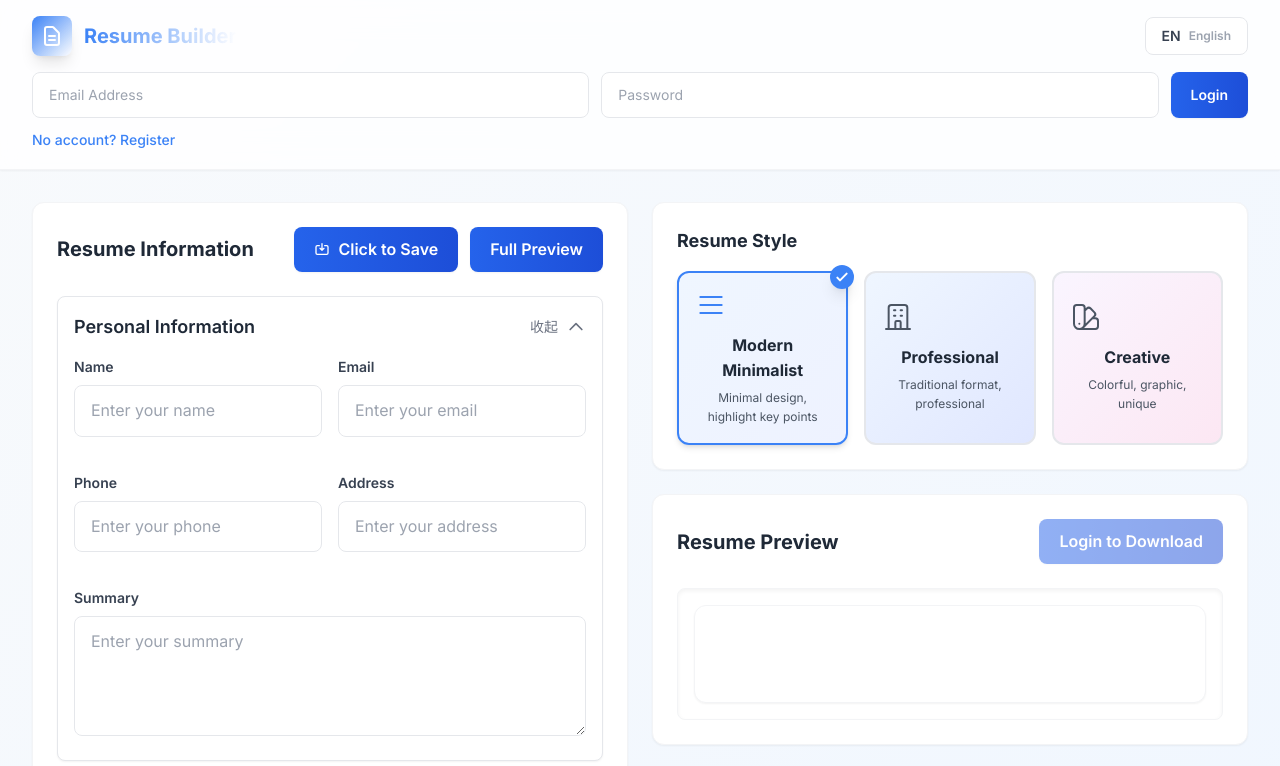
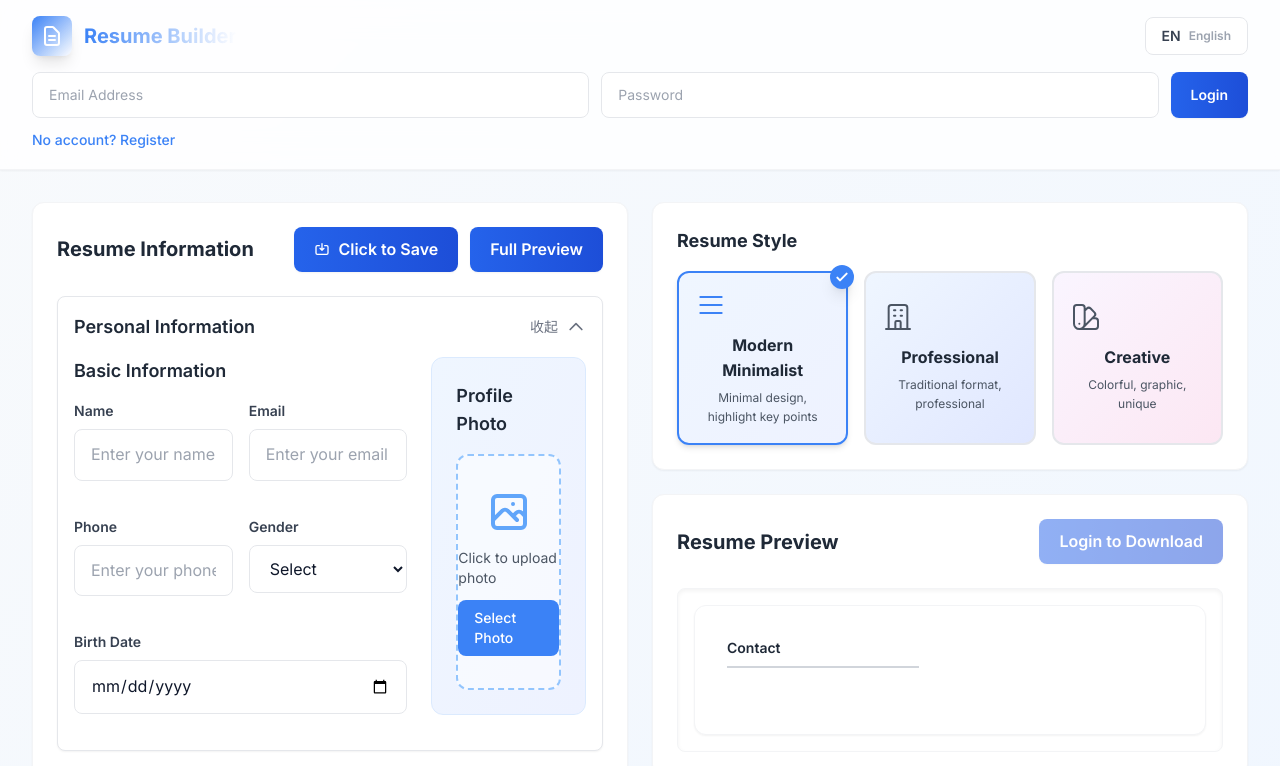
Before and after one commit to LiaoMinScofiled/Resume_Builder, a Next.js app: page / in a window 1280 px wide. Shown: the top 766 px of the page. Built offline with nearby package versions, Linux system fonts and the light colour scheme.

Commit message:
优化简历的排版

```diff
--- a/src/app/page.tsx
+++ b/src/app/page.tsx
@@ -24,6 +24,9 @@ const initialResumeData: ResumeData = {
     phone: '',
     address: '',
     summary: '',
+    gender: '',
+    birthDate: '',
+    photo: '',
   },
   education: [],
   experience: [],
--- a/src/components/ResumeForm.tsx
+++ b/src/components/ResumeForm.tsx
@@ -118,7 +118,12 @@ const ResumeForm: React.FC<ResumeFormProps> = ({ resumeData, onResumeDataChange,
         title={language === 'zh' ? '个人信息' : 'Personal Information'}
         defaultExpanded={true}
       >
-        <div className="space-y-4">
+        <div className="space-y-6">
+          <div className="grid grid-cols-1 lg:grid-cols-3 gap-6">
+            <div className="lg:col-span-2 space-y-4">
+              <h3 className="text-lg font-semibold text-gray-800 mb-4">
+                {language === 'zh' ? '基本信息' : 'Basic Information'}
+              </h3>
               <div className="grid grid-cols-1 md:grid-cols-2 gap-4">
                 <div className="form-group">
                   <label className="form-label">{language === 'zh' ? '姓名' : 'Name'}</label>
@@ -140,8 +145,6 @@ const ResumeForm: React.FC<ResumeFormProps> = ({ resumeData, onResumeDataChange,
                     placeholder={language === 'zh' ? '请输入邮箱' : 'Enter your email'}
                   />
                 </div>
-          </div>
-          <div className="grid grid-cols-1 md:grid-cols-2 gap-4">
                 <div className="form-group">
                   <label className="form-label">{language === 'zh' ? '电话' : 'Phone'}</label>
                   <input
@@ -153,24 +156,86 @@ const ResumeForm: React.FC<ResumeFormProps> = ({ resumeData, onResumeDataChange,
                   />
                 </div>
                 <div className="form-group">
-              <label className="form-label">{language === 'zh' ? '地址' : 'Address'}</label>
+                  <label className="form-label">{language === 'zh' ? '性别' : 'Gender'}</label>
+                  <select
+                    className="form-input"
+                    value={resumeData.personalInfo.gender}
+                    onChange={(e) => handlePersonalInfoChange('gender', e.target.value)}
+                  >
+                    <option value="">{language === 'zh' ? '请选择' : 'Select'}</option>
+                    <option value="male">{language === 'zh' ? '男' : 'Male'}</option>
+                    <option value="female">{language === 'zh' ? '女' : 'Female'}</option>
+                    <option value="other">{language === 'zh' ? '其他' : 'Other'}</option>
+                  </select>
+                </div>
+                <div className="form-group md:col-span-2">
+                  <label className="form-label">{language === 'zh' ? '出生日期' : 'Birth Date'}</label>
                   <input
-                type="text"
+                    type="date"
                     className="form-input"
-                value={resumeData.personalInfo.address}
-                onChange={(e) => handlePersonalInfoChange('address', e.target.value)}
-                placeholder={language === 'zh' ? '请输入地址' : 'Enter your address'}
+                    value={resumeData.personalInfo.birthDate}
+                    onChange={(e) => handlePersonalInfoChange('birthDate', e.target.value)}
                   />
                 </div>
               </div>
-          <div className="form-group">
-            <label className="form-label">{language === 'zh' ? '个人简介' : 'Summary'}</label>
-            <textarea
-              className="form-textarea"
-              value={resumeData.personalInfo.summary}
-              onChange={(e) => handlePersonalInfoChange('summary', e.target.value)}
-              placeholder={language === 'zh' ? '请输入个人简介' : 'Enter your summary'}
+            </div>
+
+            <div className="lg:col-span-1">
+              <div className="bg-gradient-to-br from-blue-50 to-indigo-50 rounded-xl p-6 border border-blue-100">
+                <h3 className="text-lg font-semibold text-gray-800 mb-4">
+                  {language === 'zh' ? '个人照片' : 'Profile Photo'}
+                </h3>
+                <div className="space-y-4">
+                  {resumeData.personalInfo.photo ? (
+                    <div className="flex flex-col items-center space-y-3">
+                      <img
+                        src={resumeData.personalInfo.photo}
+                        alt={language === 'zh' ? '照片预览' : 'Photo preview'}
+                        className="w-32 h-32 object-cover rounded-xl shadow-md border-2 border-white"
                       />
+                      <button
+                        type="button"
+                        onClick={() => handlePersonalInfoChange('photo', '')}
+                        className="px-4 py-2 bg-red-500 text-white rounded-lg hover:bg-red-600 transition-colors text-sm font-medium"
+                      >
+                        {language === 'zh' ? '删除照片' : 'Remove photo'}
+                      </button>
+                    </div>
+                  ) : (
+                    <div className="flex flex-col items-center justify-center py-8 border-2 border-dashed border-blue-300 rounded-xl bg-white/50">
+                      <svg className="w-12 h-12 text-blue-400 mb-3" fill="none" stroke="currentColor" viewBox="0 0 24 24">
+                        <path strokeLinecap="round" strokeLinejoin="round" strokeWidth={2} d="M4 16l4.586-4.586a2 2 0 012.828 0L16 16m-2-2l1.586-1.586a2 2 0 012.828 0L20 14m-6-6h.01M6 20h12a2 2 0 002-2V6a2 2 0 00-2-2H6a2 2 0 00-2 2v12a2 2 0 002 2z" />
+                      </svg>
+                      <p className="text-sm text-gray-600 mb-3">
+                        {language === 'zh' ? '点击上传照片' : 'Click to upload photo'}
+                      </p>
+                      <input
+                        type="file"
+                        className="hidden"
+                        accept="image/*"
+                        id="photo-upload"
+                        onChange={(e) => {
+                          const file = e.target.files?.[0];
+                          if (file) {
+                            const reader = new FileReader();
+                            reader.onloadend = () => {
+                              handlePersonalInfoChange('photo', reader.result as string);
+                            };
+                            reader.readAsDataURL(file);
+                          }
+                        }}
+                      />
+                      <label
+                        htmlFor="photo-upload"
+                        className="px-4 py-2 bg-blue-500 text-white rounded-lg hover:bg-blue-600 transition-colors text-sm font-medium cursor-pointer"
+                      >
+                        {language === 'zh' ? '选择照片' : 'Select Photo'}
+                      </label>
+                    </div>
+                  )}
+                </div>
+              </div>
+            </div>
           </div>
         </div>
       </CollapsibleSection>
--- a/src/components/ResumePreview.tsx
+++ b/src/components/ResumePreview.tsx
@@ -23,38 +23,84 @@ const ResumePreview: React.FC<ResumePreviewProps> = ({ resumeData, style, langua
 
   return (
     <div id="resume-preview" className={getStyleClass()}>
-      {/* 个人信息 */}
-      <div className="mb-8">
-        <h1 className="text-3xl font-bold mb-2">{resumeData.personalInfo.name}</h1>
-        <div className="text-gray-600 space-y-1">
-          {resumeData.personalInfo.phone && <p>{language === 'zh' ? '电话：' : 'Phone：'} {resumeData.personalInfo.phone}</p>}
-          {resumeData.personalInfo.email && <p>{language === 'zh' ? '邮箱：' : 'Email：'} {resumeData.personalInfo.email}</p>}
-          {resumeData.personalInfo.address && <p>{language === 'zh' ? '地址：' : 'Address：'} {resumeData.personalInfo.address}</p>}
+      <div className="flex gap-8">
+        {/* 左侧边栏 */}
+        <div className="w-48 flex-shrink-0">
+          <div className="space-y-3 text-sm">
+            <h3 className="font-semibold text-gray-800 mb-3 pb-2 border-b-2 border-gray-300">
+              {language === 'zh' ? '联系方式' : 'Contact'}
+            </h3>
+            {resumeData.personalInfo.phone && (
+              <div className="flex items-start gap-2">
+                <svg className="w-4 h-4 mt-0.5 text-gray-500 flex-shrink-0" fill="none" stroke="currentColor" viewBox="0 0 24 24">
+                  <path strokeLinecap="round" strokeLinejoin="round" strokeWidth={2} d="M3 5a2 2 0 012-2h3.28a1 1 0 01.948.684l1.498 4.493a1 1 0 01-.502 1.21l-2.257 1.13a11.042 11.042 0 005.516 5.516l1.13-2.257a1 1 0 011.21-.502l4.493 1.498a1 1 0 01.684.949V19a2 2 0 01-2 2h-1C9.716 21 3 14.284 3 6V5z" />
+                </svg>
+                <span className="text-gray-600">{resumeData.personalInfo.phone}</span>
               </div>
-        {resumeData.personalInfo.summary && (
-          <div className="mt-4">
-            <p className="text-gray-700 whitespace-pre-line">{resumeData.personalInfo.summary}</p>
+            )}
+            {resumeData.personalInfo.email && (
+              <div className="flex items-start gap-2">
+                <svg className="w-4 h-4 mt-0.5 text-gray-500 flex-shrink-0" fill="none" stroke="currentColor" viewBox="0 0 24 24">
+                  <path strokeLinecap="round" strokeLinejoin="round" strokeWidth={2} d="M3 8l7.89 5.26a2 2 0 002.22 0L21 8M5 19h14a2 2 0 002-2V7a2 2 0 00-2-2H5a2 2 0 00-2 2v10a2 2 0 002 2z" />
+                </svg>
+                <span className="text-gray-600 break-all">{resumeData.personalInfo.email}</span>
               </div>
+            )}
+            {resumeData.personalInfo.gender && (
+              <div className="flex items-start gap-2">
+                <svg className="w-4 h-4 mt-0.5 text-gray-500 flex-shrink-0" fill="none" stroke="currentColor" viewBox="0 0 24 24">
+                  <path strokeLinecap="round" strokeLinejoin="round" strokeWidth={2} d="M16 7a4 4 0 11-8 0 4 4 0 018 0zM12 14a7 7 0 00-7 7h14a7 7 0 00-7-7z" />
+                </svg>
+                <span className="text-gray-600">
+                  {resumeData.personalInfo.gender === 'male' ? (language === 'zh' ? '男' : 'Male') :
+                   resumeData.personalInfo.gender === 'female' ? (language === 'zh' ? '女' : 'Female') :
+                   (language === 'zh' ? '其他' : 'Other')}
+                </span>
+              </div>
+            )}
+            {resumeData.personalInfo.birthDate && (
+              <div className="flex items-start gap-2">
+                <svg className="w-4 h-4 mt-0.5 text-gray-500 flex-shrink-0" fill="none" stroke="currentColor" viewBox="0 0 24 24">
+                  <path strokeLinecap="round" strokeLinejoin="round" strokeWidth={2} d="M8 7V3m8 4V3m-9 8h10M5 21h14a2 2 0 002-2V7a2 2 0 00-2-2H5a2 2 0 00-2 2v12a2 2 0 002 2z" />
+                </svg>
+                <span className="text-gray-600">{resumeData.personalInfo.birthDate}</span>
+              </div>
+            )}
+          </div>
+        </div>
+
+        {/* 右侧主内容 */}
+        <div className="flex-1 min-w-0">
+          <div className="flex justify-between items-start mb-8 pb-4 border-b-3 border-gray-300">
+            <h1 className="text-4xl font-bold text-gray-900">
+              {resumeData.personalInfo.name}
+            </h1>
+            {resumeData.personalInfo.photo && (
+              <img
+                src={resumeData.personalInfo.photo}
+                alt={language === 'zh' ? '照片' : 'Photo'}
+                className="w-24 h-24 object-cover rounded-lg shadow-lg border-2 border-gray-200 flex-shrink-0"
+              />
             )}
           </div>
 
           {/* 教育背景 */}
           {resumeData.education.length > 0 && (
             <div className="mb-8">
-          <h2 className="text-xl font-semibold mb-4 pb-2 border-b border-gray-200">
+              <h2 className="text-xl font-bold text-gray-900 mb-4 pb-2 border-b-2 border-gray-300">
                 {language === 'zh' ? '教育背景' : 'Education'}
               </h2>
               {resumeData.education.map((edu) => (
                 <div key={edu.id} className="mb-4">
-              <div className="flex justify-between items-start">
-                <h3 className="font-medium">{edu.school}</h3>
-                <span className="text-sm text-gray-500">
+                  <div className="flex justify-between items-start mb-1">
+                    <h3 className="font-semibold text-gray-900">{edu.school}</h3>
+                    <span className="text-sm text-gray-600 font-medium">
                       {edu.startDate} - {edu.endDate}
                     </span>
                   </div>
-              <p className="text-gray-600">{edu.degree} · {edu.major}</p>
+                  <p className="text-gray-700 font-medium">{edu.degree} · {edu.major}</p>
                   {edu.description && (
-                <p className="text-gray-700 mt-1 whitespace-pre-line">{edu.description}</p>
+                    <p className="text-gray-600 mt-2 whitespace-pre-line leading-relaxed">{edu.description}</p>
                   )}
                 </div>
               ))}
@@ -64,20 +110,20 @@ const ResumePreview: React.FC<ResumePreviewProps> = ({ resumeData, style, langua
           {/* 工作经历 */}
           {resumeData.experience.length > 0 && (
             <div className="mb-8">
-          <h2 className="text-xl font-semibold mb-4 pb-2 border-b border-gray-200">
+              <h2 className="text-xl font-bold text-gray-900 mb-4 pb-2 border-b-2 border-gray-300">
                 {language === 'zh' ? '工作经历' : 'Experience'}
               </h2>
               {resumeData.experience.map((exp) => (
                 <div key={exp.id} className="mb-4">
-              <div className="flex justify-between items-start">
-                <h3 className="font-medium">{exp.position}</h3>
-                <span className="text-sm text-gray-500">
+                  <div className="flex justify-between items-start mb-1">
+                    <h3 className="font-semibold text-gray-900">{exp.position}</h3>
+                    <span className="text-sm text-gray-600 font-medium">
                       {exp.startDate} - {exp.endDate}
                     </span>
                   </div>
-              <p className="text-gray-600">{exp.company}</p>
+                  <p className="text-gray-700 font-medium">{exp.company}</p>
                   {exp.description && (
-                <p className="text-gray-700 mt-1 whitespace-pre-line">{exp.description}</p>
+                    <p className="text-gray-600 mt-2 whitespace-pre-line leading-relaxed">{exp.description}</p>
                   )}
                 </div>
               ))}
@@ -87,19 +133,21 @@ const ResumePreview: React.FC<ResumePreviewProps> = ({ resumeData, style, langua
           {/* 技能 */}
           {resumeData.skills.length > 0 && (
             <div className="mb-4">
-          <h2 className="text-xl font-semibold mb-4 pb-2 border-b border-gray-200">
+              <h2 className="text-xl font-bold text-gray-900 mb-4 pb-2 border-b-2 border-gray-300">
                 {language === 'zh' ? '技能' : 'Skills'}
               </h2>
               <div className="space-y-3">
                 {resumeData.skills.map((skill) => (
                   <div key={skill.id} className="mb-3">
-                <p className="text-gray-700 whitespace-pre-line">{skill.description}</p>
+                    <p className="text-gray-700 whitespace-pre-line leading-relaxed">{skill.description}</p>
                   </div>
                 ))}
               </div>
             </div>
           )}
         </div>
+      </div>
+    </div>
   );
 };
 
--- a/src/types/resume.ts
+++ b/src/types/resume.ts
@@ -29,6 +29,9 @@ export interface ResumeData {
     phone: string;
     address: string;
     summary: string;
+    gender: string;
+    birthDate: string;
+    photo: string;
   };
   education: Education[];
   experience: Experience[];
```
Lines whose indentation alone changed are shown as unchanged.
